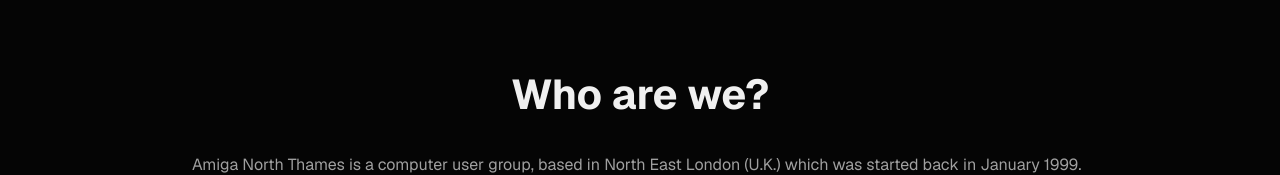
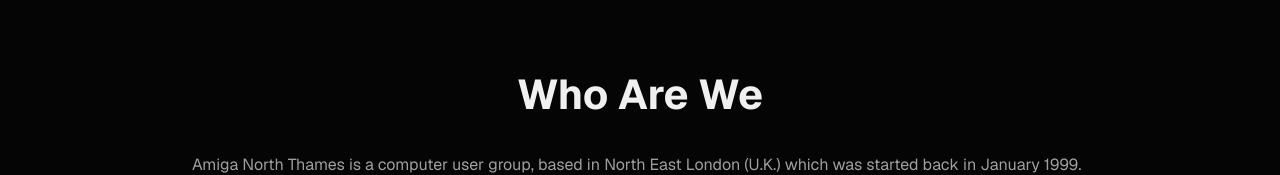
Before and after one commit to TheRadioactiveBanana/amiga-north-thames-website, a Next.js app: page / in a window 1280 px wide. Shown: the part 511-686 px from the top of the page. Built offline with nearby package versions, Linux system fonts and the light colour scheme.

Commit message:
fix inconsistent naming

```diff
--- a/app/components/who-we-are.tsx
+++ b/app/components/who-are-we.tsx
@@ -1,22 +1,22 @@
 import {readFile} from "fs/promises";
 import {join} from "path";
 
-async function getWhoWeAreText(): Promise<string> {
+async function getWhoAreWeText(): Promise<string> {
     try {
-        return await readFile(join(process.cwd(), "who-we-are.txt"), "utf-8");
+        return await readFile(join(process.cwd(), "who-are-we.txt"), "utf-8");
     } catch {
         return "";
     }
 }
 
-export async function WhoWeAre() {
-    const text = await getWhoWeAreText();
+export async function WhoAreWe() {
+    const text = await getWhoAreWeText();
 
     return (
         <section className="border-t border-surface-border">
             <div className="mx-auto max-w-6xl px-6 py-24">
                 <h2 className="text-center text-3xl font-bold text-text-primary">
-                    Who are we?
+                    Who Are We
                 </h2>
                 <div className="mx-auto mt-8 max-w-4xl text-text-secondary leading-relaxed whitespace-pre-wrap">
                     {text}
--- a/app/page.tsx
+++ b/app/page.tsx
@@ -1,7 +1,7 @@
 import Image from "next/image";
 import {HeroSection} from "./components/hero-section";
 import {MapEmbed} from "./components/map-embed";
-import {WhoWeAre} from "./components/who-we-are";
+import {WhoAreWe} from "./components/who-are-we";
 
 export default async function HomePage(){
     return (
@@ -39,7 +39,7 @@
                 </div>
             </section>
 
-            <WhoWeAre/>
+            <WhoAreWe/>
             <MapEmbed/>
 
             <div className="mx-auto mt-8 max-w-md rounded-xl overflow-hidden border border-surface-border transition-shadow duration-300 hover:shadow-[0_0_24px_rgba(96,165,250,0.35)]">
```
Also changed, not shown: who-are-we.txt (renamed from who-we-are.txt).
